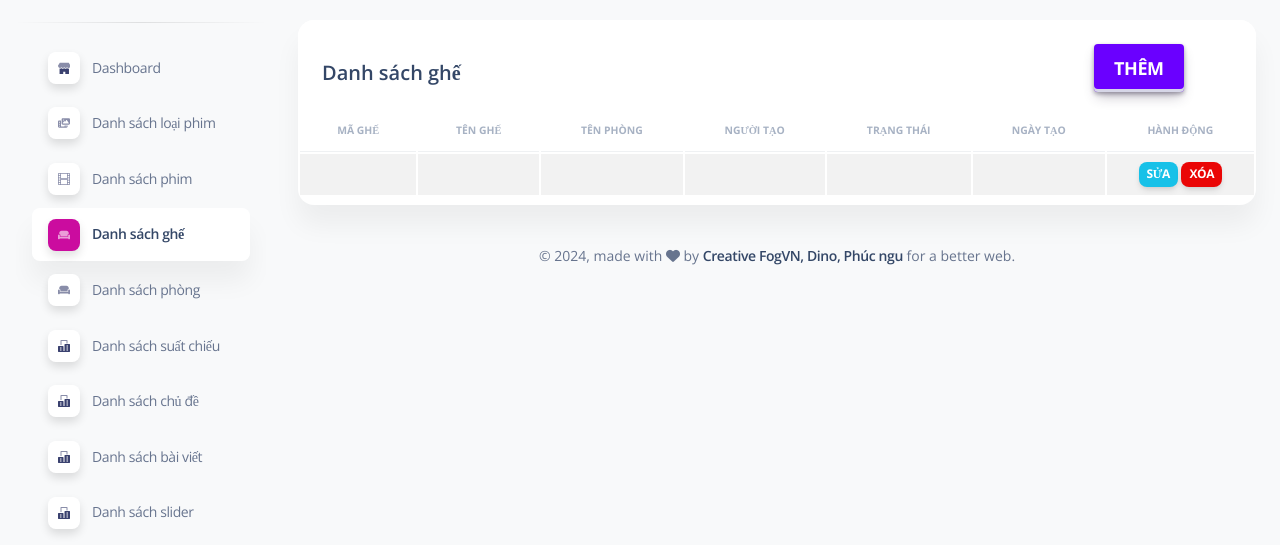
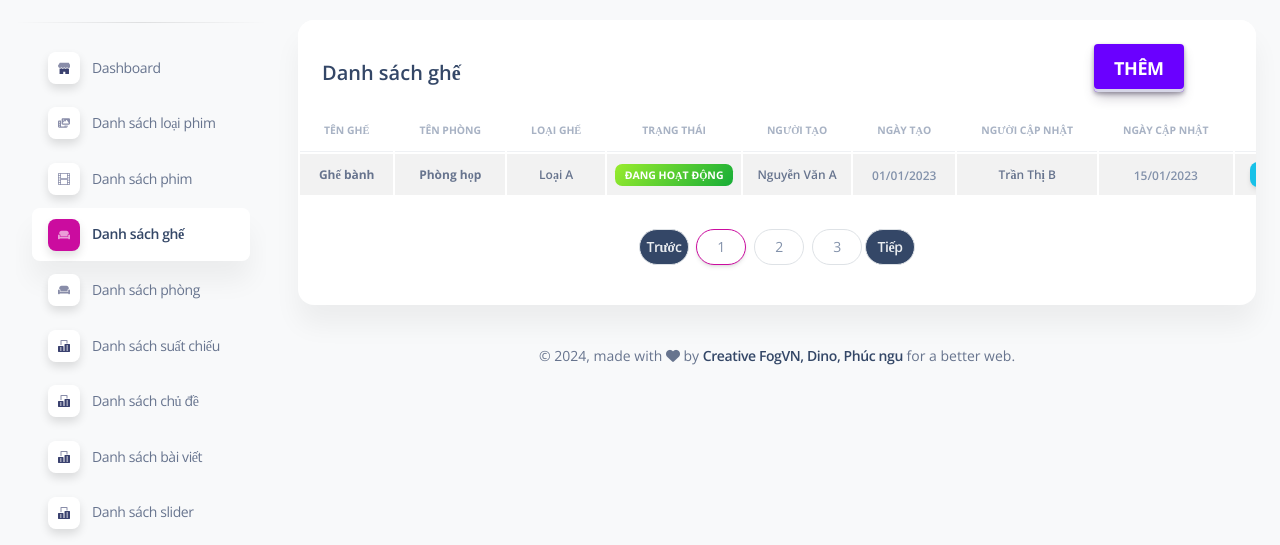
Before and after one commit to nguyenduydan/Website_BanVeXemPhim, a PHP site: page /admin/chair.php in a window 1280 px wide. Shown: the part 72-617 px from the top of the page. Run offline with PHP 8.4, Linux system fonts and the light colour scheme; some libraries are stand-ins or nearby versions; some web fonts are replaced.

Commit message:
chỉnh sửa

```diff
--- a/admin/chair.php
+++ b/admin/chair.php
@@ -1,4 +1,5 @@
 <?php include('includes/header.php'); ?>
+
 <!-- Hiển thị nội dung danh sách ghế -->
 <div class="row">
     <div class="col-12">
@@ -9,54 +10,56 @@
                     style="--bs-btn-padding-y: .5rem; --bs-btn-padding-x: 20px; --bs-btn-font-size: 1.25rem;">Thêm</a>
             </div>
             <div class="card-body px-0 pt-0 pb-2">
-                <div class="table-responsive p-0 ">
+                <div class="table-responsive p-0">
                     <table class="table table-striped table-borderless align-items-center mb-0">
                         <thead>
                             <tr>
-                                <th class="text-center text-uppercase text-secondary text-xxs font-weight-bolder opacity-7">Mã ghế</th>
                                 <th class="text-center text-uppercase text-secondary text-xxs font-weight-bolder opacity-7">Tên ghế</th>
                                 <th class="text-center text-uppercase text-secondary text-xxs font-weight-bolder opacity-7">Tên phòng</th>
+                                <th class="text-center text-uppercase text-secondary text-xxs font-weight-bolder opacity-7">Loại ghế</th>
+                                <th class="text-center text-uppercase text-secondary text-xxs font-weight-bolder opacity-7">Trạng thái</th>
                                 <th class="text-center text-uppercase text-secondary text-xxs font-weight-bolder opacity-7">Người tạo</th>
-                                <th class="text-center text-uppercase text-secondary text-xxs font-weight-bolder opacity-7">Trạng thái</th>
                                 <th class="text-center text-uppercase text-secondary text-xxs font-weight-bolder opacity-7">Ngày tạo</th>
+                                <th class="text-center text-uppercase text-secondary text-xxs font-weight-bolder opacity-7">Người cập nhật</th>
+                                <th class="text-center text-uppercase text-secondary text-xxs font-weight-bolder opacity-7">Ngày cập nhật</th>
                                 <th class="text-center text-uppercase text-secondary text-xxs font-weight-bolder opacity-7">Hành động</th>
                             </tr>
                         </thead>
                         <tbody>
                             <tr>
                                 <td class="align-middle text-center text-sm">
-                                    <p class="text-xs font-weight-bold mb-0"></p>
-                                </td>
-                                <td class=" align-middle text-center text-sm">
-                                    <p class="text-xs font-weight-bold mb-0"></p>
-                                </td>
-                                <td class=" align-middle text-center text-sm">
-                                    <p class="text-xs font-weight-bold mb-0"></p>
-                                </td>
-                                <td class="align-middle text-center">
-                                    <span class="text-secondary text-xs font-weight-bold"></span>
+                                    <p class="text-xs font-weight-bolder mb-0">Ghế bành</p>
                                 </td>
                                 <td class="align-middle text-center text-sm">
-                                    <?php
-                                    // if ($row['TrangThai'] == '0') {
-                                    //     echo '<span class="badge badge-sm bg-gradient-light text-dark">OFF</span>';
-                                    // } else {
-                                    //     echo '<span class="badge badge-sm bg-gradient-success">ON</span>';
-                                    // }
-                                    ?>
+                                    <p class="text-xs font-weight-bolder mb-0">Phòng họp</p>
                                 </td>
-                                <td class="align-middle text-center">
-                                    <span class="text-secondary text-xs font-weight-bold"><?php echo $row['NgayTao'] ?? '' ?></span>
+                                <td class="align-middle text-center text-sm">
+                                    <p class="text-xs font-weight-bold mb-0">Loại A</p>
                                 </td>
-
                                 <td class="align-middle text-center text-sm">
-                                    <a class="btn btn-info m-0" href="../admin/chair-edit.php"
-                                        style="--bs-btn-padding-y: .25rem; --bs-btn-padding-x: .5rem; --bs-btn-font-size: .75rem;">
+                                    <span class="badge badge-sm bg-gradient-success">Đang hoạt động</span>
+                                </td>
+                                <td class="align-middle text-center text-sm">
+                                    <p class="text-xs font-weight-bold mb-0">Nguyễn Văn A</p>
+                                </td>
+                                <td class="align-middle text-center text-sm">
+                                    <span class="text-secondary text-xs font-weight-bold">01/01/2023</span>
+                                </td>
+                                <td class="align-middle text-center text-sm">
+                                    <p class="text-xs font-weight-bold mb-0">Trần Thị B</p>
+                                </td>
+                                <td class="align-middle text-center text-sm">
+                                    <span class="text-secondary text-xs font-weight-bold">15/01/2023</span>
+                                </td>
+                                <td class="align-middle text-center text-sm">
+                                    <a class="btn btn-info m-0"
+                                        style="--bs-btn-padding-y: .25rem; --bs-btn-padding-x: .5rem; --bs-btn-font-size: .75rem;"
+                                        href="../admin/chair-edit.php">
                                         Sửa
                                     </a>
-                                    <a class="btn btn-danger m-0" href="../admin/chair-delete.php"
-                                        style="--bs-btn-padding-y: .25rem; --bs-btn-padding-x: .5rem; --bs-btn-font-size: .75rem;">
-                                        Xóa
+                                    <a class="btn btn-danger m-0"
+                                        style="--bs-btn-padding-y: .25rem; --bs-btn-padding-x: .5rem; --bs-btn-font-size: .75rem;" href="../admin/chair-delete.php">
+                                        Xoá
                                     </a>
                                 </td>
                             </tr>
@@ -64,6 +67,17 @@
                     </table>
                 </div>
             </div>
+            <div class="card-footer">
+                <nav aria-label="Page navigation example">
+                    <ul class="pagination justify-content-center">
+                        <li class="page-item"><a class="page-link bg-dark text-light font-weight-bold" href="#">Trước</a></li>
+                        <li class="page-item active" aria-current="page"><a class="page-link mx-1" href="#">1</a></li>
+                        <li class="page-item"><a class="page-link mx-1" href="#">2</a></li>
+                        <li class="page-item"><a class="page-link mx-1" href="#">3</a></li>
+                        <li class="page-item"><a class="page-link bg-dark text-light font-weight-bold" href="#">Tiếp</a></li>
+                    </ul>
+                </nav>
+            </div>
         </div>
     </div>
 </div>
```
Also changed, not shown: admin/room.php (+32 -25 lines).
